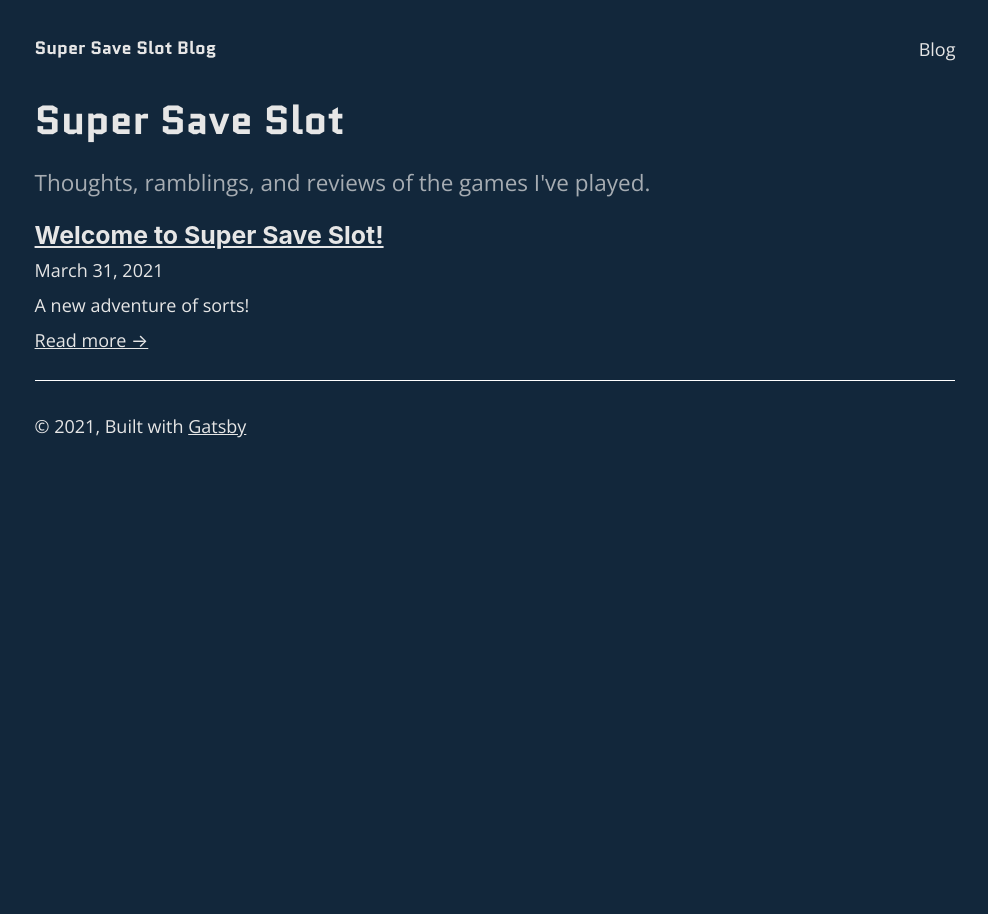
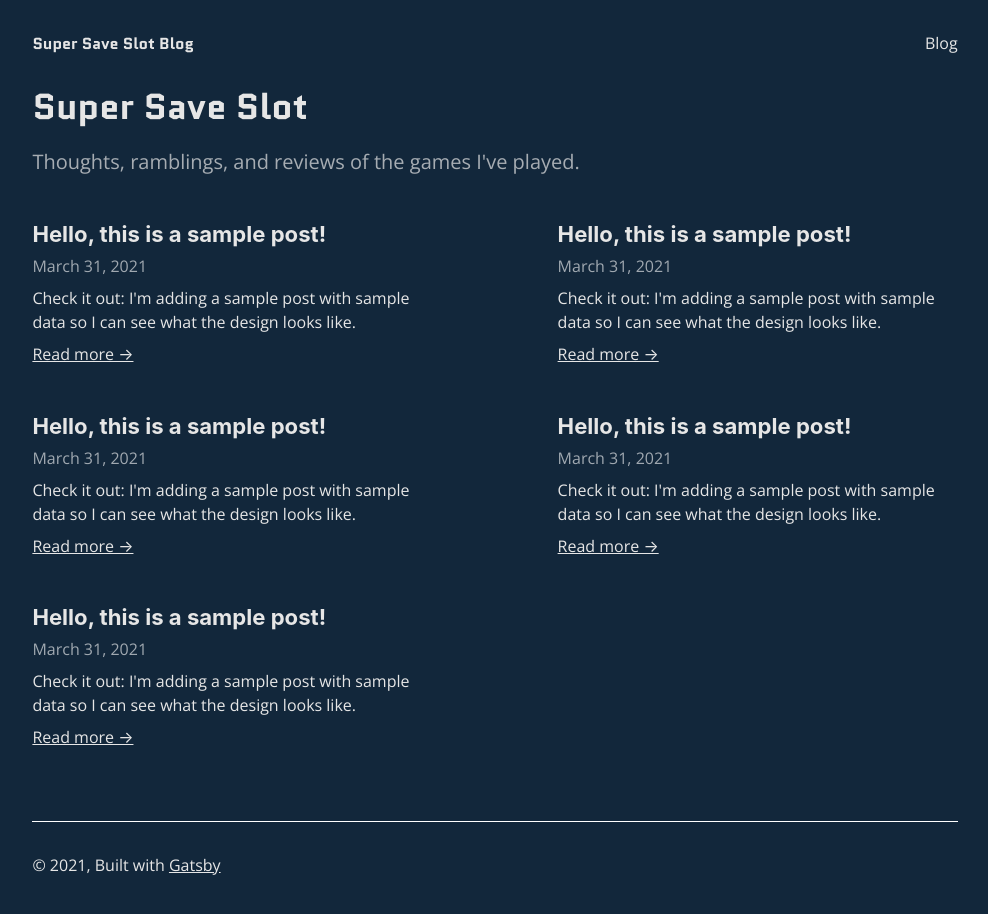
Before and after one commit to rxnaij/super-save-slot-blog, a Gatsby site: page / in a window 1280 px wide. Shown: the whole page, without its empty margins (145-1133 px from the left). Before the commit the page ends 800 px from the top, so only its background shows below. Built offline with nearby package versions, Linux system fonts and the light colour scheme; Gatsby itself is replaced by a stand-in of ours.

Commit message:
touch up blog roll layout styles

```diff
--- a/src/components/BlogRoll/BlogRoll.module.css
+++ b/src/components/BlogRoll/BlogRoll.module.css
@@ -1,3 +1,14 @@
+.blogRoll {
+    display: flex;
+    flex-direction: row;
+    flex-wrap: wrap;
+    justify-content: space-between;
+}
+
+.postPreview {
+    max-width: 400px;
+}
+
 .postPreview > *:not(:last-child) {
     margin-bottom: 8px;
 }
@@ -5,3 +16,21 @@
 .postPreview:not(:last-of-type) {
     margin-bottom: 24px;
 }
+
+.postPreview img {
+    width: 100%;
+    min-height: 200px;
+    background-color: lightgray;
+}
+
+.postPreview h3 a {
+    text-decoration: none;
+}
+
+.postPreviewDate {
+    color: hsla(0, 0%, 100%, 0.6);
+}
+
+.postPreviewSubtitle {
+
+}
--- a/src/components/BlogRoll/BlogRoll.tsx
+++ b/src/components/BlogRoll/BlogRoll.tsx
@@ -1,7 +1,12 @@
 import React from 'react'
 import { useStaticQuery, Link, graphql } from 'gatsby'
 
-import { postPreview } from './BlogRoll.module.css'
+import {
+  blogRoll,
+  postPreview,
+  postPreviewDate,
+  postPreviewSubtitle
+} from './BlogRoll.module.css'
 
 const BlogRoll = () => {
     const data = useStaticQuery(graphql`
@@ -22,20 +27,64 @@ const BlogRoll = () => {
     }
   `)
 
+  const exampleData = [
+    {
+      frontmatter: {
+        slug: "/",
+        title: "Hello, this is a sample post!",
+        subtitle: "Check it out: I'm adding a sample post with sample data so I can see what the design looks like.",
+        date: "March 31, 2021"
+      }
+    },
+    {
+      frontmatter: {
+        slug: "/",
+        title: "Hello, this is a sample post!",
+        subtitle: "Check it out: I'm adding a sample post with sample data so I can see what the design looks like.",
+        date: "March 31, 2021"
+      }
+    },
+    {
+      frontmatter: {
+        slug: "/",
+        title: "Hello, this is a sample post!",
+        subtitle: "Check it out: I'm adding a sample post with sample data so I can see what the design looks like.",
+        date: "March 31, 2021"
+      }
+    },
+    {
+      frontmatter: {
+        slug: "/",
+        title: "Hello, this is a sample post!",
+        subtitle: "Check it out: I'm adding a sample post with sample data so I can see what the design looks like.",
+        date: "March 31, 2021"
+      }
+    },
+    {
+      frontmatter: {
+        slug: "/",
+        title: "Hello, this is a sample post!",
+        subtitle: "Check it out: I'm adding a sample post with sample data so I can see what the design looks like.",
+        date: "March 31, 2021"
+      }
+    },
+  ]
+
   const { nodes } = data.allMarkdownRemark
   return (
-      <div>
+      <div className={blogRoll}>
           {
               nodes
-               ? nodes.map(({frontmatter}) => {
+               ? exampleData.map(({frontmatter}) => {
                   return(
                       <div
                         key={frontmatter.title}
                         className={postPreview}
                       >
+                          { frontmatter.img && <img src="" /> }
                           <h3><Link to={frontmatter.slug}>{frontmatter.title}</Link></h3>
-                          <p>{frontmatter.date}</p>
-                          <p>{frontmatter.subtitle}</p>
+                          <p className={postPreviewDate}>{frontmatter.date}</p>
+                          <p className={postPreviewSubtitle}>{frontmatter.subtitle}</p>
                           <p><Link to={frontmatter.slug}>Read more &rarr;</Link></p>
                       </div>
                   )
--- a/src/components/Layout/global.css
+++ b/src/components/Layout/global.css
@@ -5,8 +5,13 @@ html, body {
     background-color: hsl(209, 54%, 15%);
     color: hsl(0, 0%, 90%);
     font-family: 'Open Sans', -apple-system, BlinkMacSystemFont, 'Segoe UI', Roboto, Oxygen, Ubuntu, Cantarell, 'Helvetica Neue', sans-serif;
+    font-size: 16px;
 }
 
+/* Layout */
+section {
+    margin-bottom: 48px;
+}
 
 /* Typography */
 a {
--- a/src/pages/index.js
+++ b/src/pages/index.js
@@ -9,9 +9,13 @@ import BlogRoll from '../components/BlogRoll/BlogRoll'
 const IndexPage = () => (
   <Layout>
     <SEO title="Home" />
-    <h1>Super Save Slot</h1>
-    <p className="subtitle">Thoughts, ramblings, and reviews of the games I've played.</p>
-    <BlogRoll />
+    <section>
+      <h1>Super Save Slot</h1>
+      <p className="subtitle">Thoughts, ramblings, and reviews of the games I've played.</p>
+    </section>
+    <section>
+      <BlogRoll />
+    </section>
   </Layout>
 )
 
```
